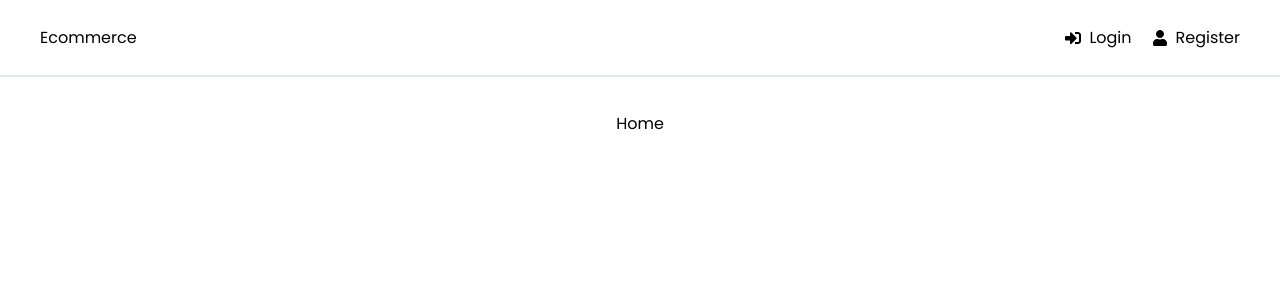
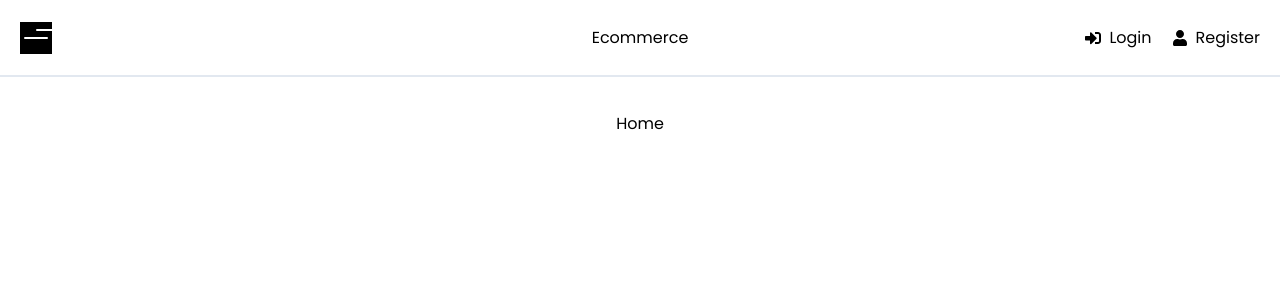
Before and after one commit to stefanlple/Ecommerce, a React (Create React App) app in the folder frontend/: page / in a window 1280 px wide. Shown: the top 300 px of the page. Built offline with nearby package versions, Linux system fonts and the light colour scheme.

Commit message:
started burger menu

```diff
--- a/frontend/src/App.jsx
+++ b/frontend/src/App.jsx
@@ -16,6 +16,7 @@ import Counter from "./components/Counter";
 import Cart from "./pages/Cart";
 import ProductUpload from "./components/UploadProduct/ProductUpload";
 import ImageUpload from "./components/UploadProduct/ImageUpload";
+import HamburgerMenu from "./components/HamburgerMenu";
 
 function App() {
   return (
@@ -39,6 +40,7 @@ function App() {
             <Route path="/cart" element={<Cart />} />
             <Route path="/upload" element={<ProductUpload />} />
             <Route path="/imageupload" element={<ImageUpload />} />
+            <Route path="/hamburgermenu" element={<HamburgerMenu />} />
           </Routes>
         </div>
       </Router>
--- /dev/null
+++ b/frontend/src/components/HamburgerMenu.jsx
@@ -0,0 +1,16 @@
+import React from "react";
+
+function HamburgerMenu() {
+  return (
+    <nav>
+      <div className="flex items-center justify-center w-8 h-8 bg-black">
+        <div
+          class="w-6 h-0.5 rounded-lg bg-white
+          before:content-[''] before:absolute before:w-6 before:h-0.5 before:rounded-lg before:bg-white transform before:-translate-y-2"
+        ></div>
+      </div>
+    </nav>
+  );
+}
+
+export default HamburgerMenu;
--- a/frontend/src/components/Header.jsx
+++ b/frontend/src/components/Header.jsx
@@ -9,6 +9,7 @@ import { Link } from "react-router-dom";
 import { useSelector, useDispatch } from "react-redux";
 import { logout, reset } from "../features/auth/authSlice";
 import { useNavigate } from "react-router-dom";
+import HamburgerMenu from "./HamburgerMenu";
 
 function Header() {
   const navigate = useNavigate();
@@ -22,10 +23,14 @@ function Header() {
   };
 
   return (
-    <header className="w-full fixed top-0 bg-white z-50 flex justify-between items-center py-5 px-10 border-slate-200 border-b-2">
-      <div className="">
-        <Link to="/">Ecommerce</Link>
-      </div>
+    <header className="flex justify-between items-center w-full fixed top-0 bg-white z-50 py-5 px-5 border-slate-200 border-b-2">
+      <HamburgerMenu />
+      <Link
+        className="absolute block left-1/2 my-auto mb-auto text-center z-10 transform -translate-x-1/2"
+        to="/"
+      >
+        Ecommerce
+      </Link>
       <ul className="flex items-center justify-between">
         {user ? (
           <>
```
